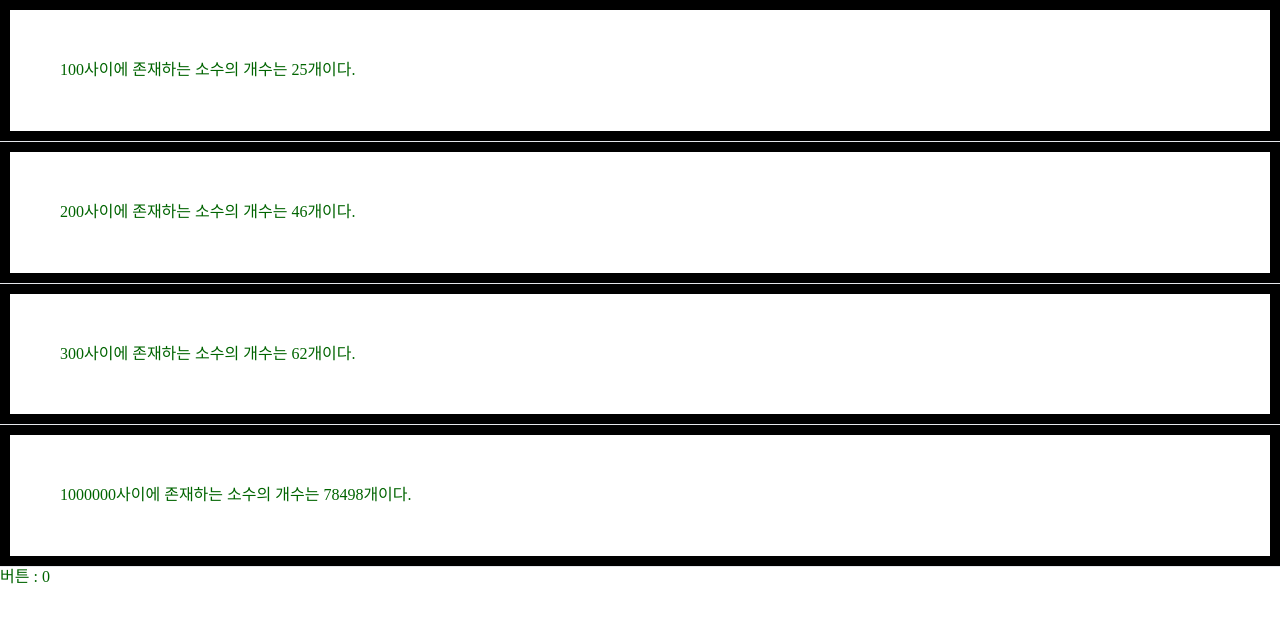
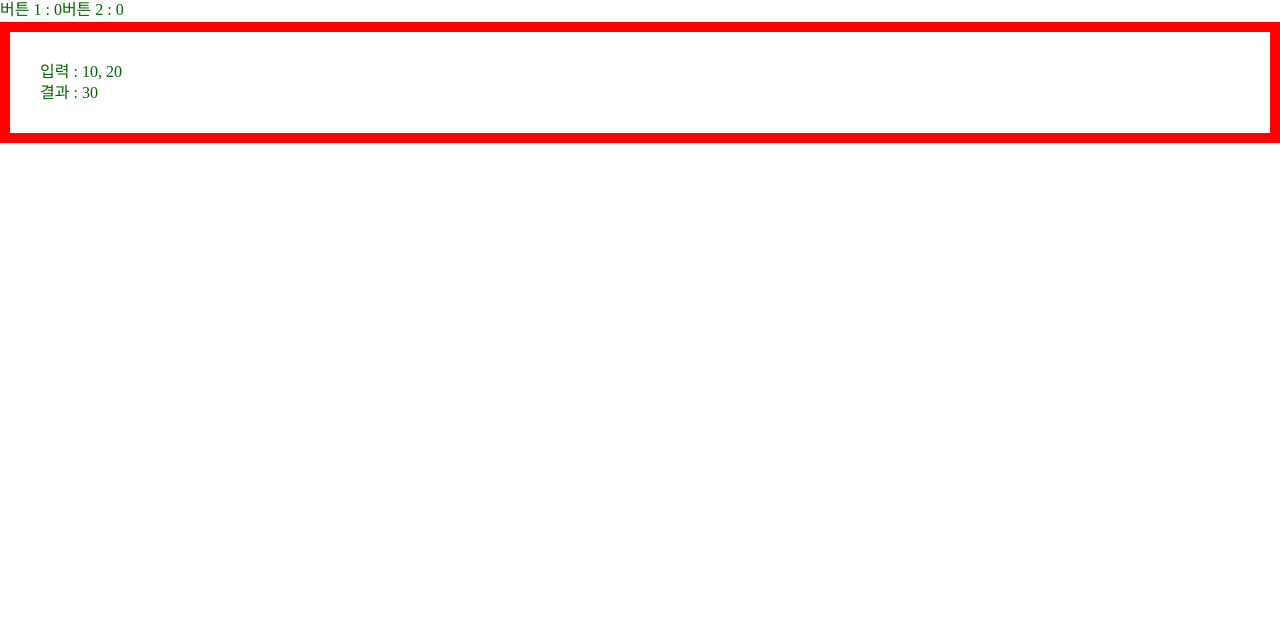
Before and after one commit to SeojoonH/2023-05-react-test, a React (Create React App) app: page / in a window 1280 px wide. Shown: the top 622 px of the page. Built offline with nearby package versions, Linux system fonts and the light colour scheme; a web font is replaced by a local one.

Commit message:
중간 저장

```diff
--- a/src/App.js
+++ b/src/App.js
@@ -1,45 +1,24 @@
-import React, { useState, useMemo, useEffect } from "react";
+import { calculateNewValue } from "@testing-library/user-event/dist/utils";
+import React, { useState, useCallback } from "react";
 
-function isPrimeNumber(no) {
-  for (let i = 2; i < no; i++) {
-    if (i * i > no) {
-      break;
-    }
-    if (no % i === 0) {
-      return false;
-    }
-  }
-  return true;
+let SubCallCount = 0;
+
+function Sub({ no1, no2, calculateFunc }) {
+  SubCallCount++;
+  console.log(`SubCallCount : ${SubCallCount}`);
+
+  return (
+    <>
+      <div style={{ border: "10px solid red", padding: 30 }}>
+        입력 : {no1}, {no2}
+        <br />
+        결과 : {calculateFunc(no1, no2)}
+      </div>
+    </>
+  );
 }
 
-function getPrimeNumbers(max) {
-  const primeNumbers = [];
-
-  for (let i = 2; i <= max; i++) {
-    if (isPrimeNumber(i)) {
-      primeNumbers.push(i);
-    }
-  }
-  return primeNumbers;
-}
-
-function getPrimeNumbersCount(max) {
-  return getPrimeNumbers(max).length;
-}
-
-let PrimeNosCountCallCount = 0;
-
-function PrimeNosCount({ max }) {
-  PrimeNosCountCallCount++;
-  console.log(`PrimeNosCountCallCount : ${PrimeNosCountCallCount}`);
-  const count = useMemo(() => getPrimeNumbersCount(max), [max]);
-
-  return (
-    <div style={{ border: "10px solid black", padding: 50 }}>
-      {max}사이에 존재하는 소수의 개수는 {count}개이다.
-    </div>
-  );
-}
+const MemoizedSub = React.memo(Sub);
 
 let AppCallCount = 0;
 
@@ -47,19 +26,17 @@
   AppCallCount++;
   console.log(`AppCallCount : ${AppCallCount}`);
 
-  const [no, setNo] = useState(0);
+  const [no1, setNo1] = useState(0);
+  const [no2, setNo2] = useState(0);
+
+  const calculateFunc = useCallback((a, b) => a + b, []);
 
   return (
     <>
-      <PrimeNosCount max={100} />
+      <button onClick={() => setNo1(no1 + 1)}>버튼 1 : {no1}</button>
+      <button onClick={() => setNo2(no2 + 1)}>버튼 2 : {no2}</button>
       <hr />
-      <PrimeNosCount max={200} />
-      <hr />
-      <PrimeNosCount max={300} />
-      <hr />
-      <PrimeNosCount max={1000000} />
-      <hr />
-      <button onClick={() => setNo(no + 1)}>버튼 : {no}</button>
+      <MemoizedSub no1={10} no2={20} calculateFunc={calculateFunc} />
     </>
   );
 }
```
